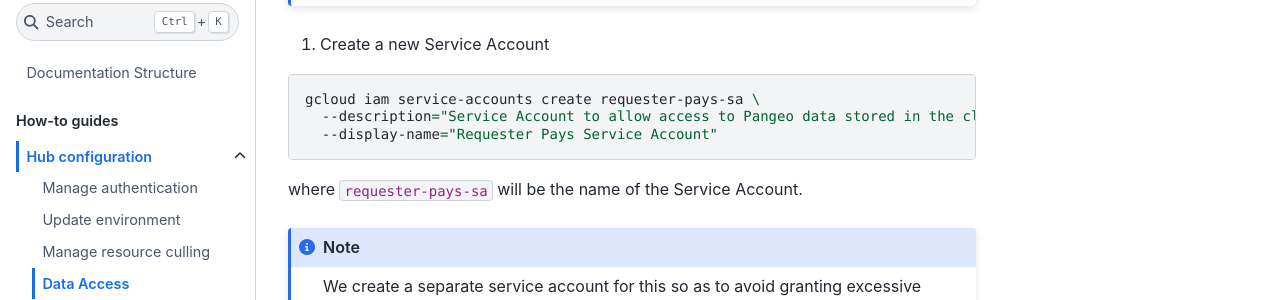
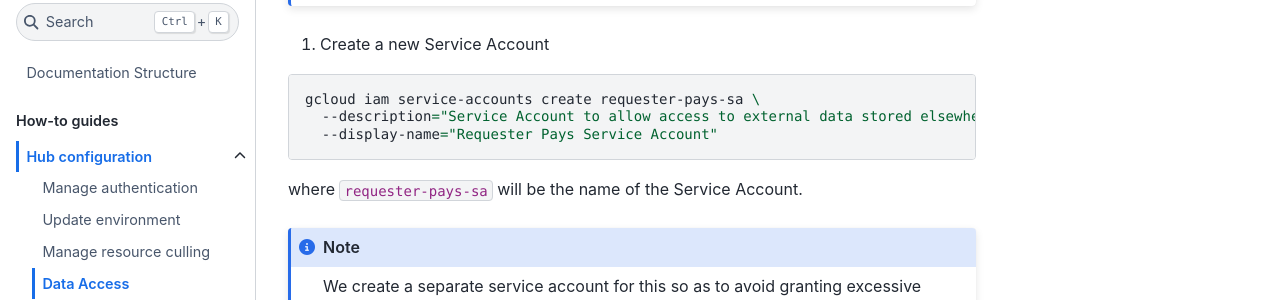
Before and after one commit to 2i2c-org/infrastructure, a Sphinx documentation site: the page built from docs/howto/configure/data-access.md, in a window 1280 px wide and 900 px high, scrolled down 677 px. Shown: the part 152-452 px from the top of the window. Built offline with Sphinx 7.4.7 and the Sphinx Book theme 1.1.4, drawn with Linux system fonts in a browser that asks for light colours; pages that are not in the unit, such as notebooks, are missing from menus; the version number could not be read and is left out.

Commit message:
Update docs/howto/configure/data-access.md

````diff
--- a/docs/howto/configure/data-access.md
+++ b/docs/howto/configure/data-access.md
@@ -27,7 +27,7 @@ From step 3 onwards only need to be repeated when **adding a new hub to an alrea
 
 ```bash
 gcloud iam service-accounts create requester-pays-sa \
-  --description="Service Account to allow access to Pangeo data stored in the cloud" \
+  --description="Service Account to allow access to external data stored elsewhere in the cloud" \
   --display-name="Requester Pays Service Account"
 ```
 
````
